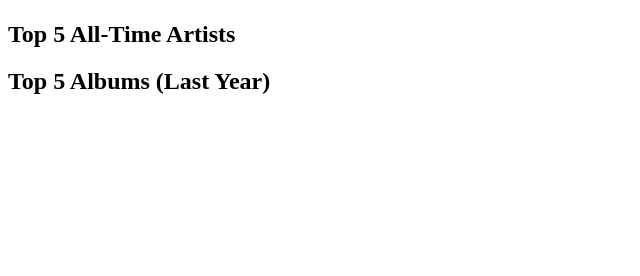
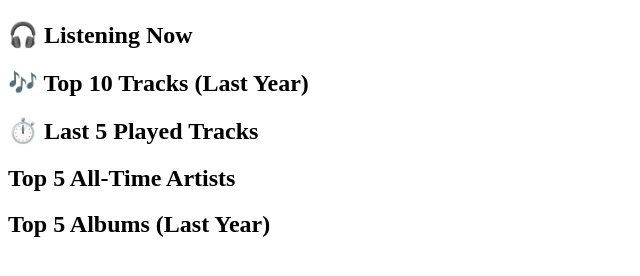
Before and after one commit to isaaclongenecker/lastfm-stats, a Flask app: template templates/stats.html in a window 1280 px wide. Shown: the part 131-407 px from the top of the page, without its empty margins (0-640 px from the left). Run offline with Flask 3, Linux system fonts and the light colour scheme; the template is opened without the code that fills it, so the values that code supplies are empty.

Commit message:
Finalized: Added HTML template structure for all new tracks data

```diff
--- a/app.py
+++ b/app.py
@@ -53,20 +53,43 @@ def get_lastfm_stats():
     stats_data['registered_on'] = datetime.fromtimestamp(int(registration_date_timestamp)).strftime('%B %d, %Y')
 
     # --- 2. Top Artists (All Time) ---
-    top_artists = user.get_top_artists(limit=5)
-    # Store data as a list of dicts for easy use in the website
+    top_artists = user.get_top_artists(limit=10)
     stats_data['top_artists'] = [
         {'name': artist.name, 'scrobbles': play_count}
         for artist, play_count in top_artists
     ]
 
     # --- 3. Top Albums (Last 365 Days) ---
-    top_year_albums = user.get_top_albums(limit=5, period=pylast.PERIOD_12MONTHS)
-    # Use the corrected access: album.title
+    top_year_albums = user.get_top_albums(limit=10, period=pylast.PERIOD_12MONTHS)
     stats_data['top_albums'] = [
         {'title': album.title, 'artist': album.artist.name, 'scrobbles': play_count}
         for album, play_count in top_year_albums
     ]
+
+    # 🟢 --- 4. Top Tracks (Last 365 Days) --- 🟢
+    top_year_tracks = user.get_top_tracks(limit=10, period=pylast.PERIOD_12MONTHS)
+    stats_data['top_tracks'] = [
+        {'title': track.title, 'artist': track.artist.name, 'scrobbles': play_count}
+        for track, play_count in top_year_tracks
+    ]
+
+    # 🟢 --- 5. Recently Played Tracks --- 🟢
+    recent_tracks = user.get_recent_tracks(limit=5)
+    stats_data['recent_tracks'] = [
+        {
+            'title': track_object.track.title,
+            'artist': track_object.track.artist.name,
+            'date': track_object.playback_date or "Now Playing"
+        }
+        for track_object in recent_tracks
+    ]
+
+    # 🟢 --- 6. Currently Playing Track --- 🟢
+    current_track = user.get_now_playing()
+    if current_track:
+        stats_data['now_playing'] = f"{current_track.title} by {current_track.artist.name}"
+    else:
+        stats_data['now_playing'] = "(Nothing currently scrobbling)"
 
     return stats_data
 
--- a/templates/stats.html
+++ b/templates/stats.html
@@ -9,6 +9,39 @@
     <h1>Last.fm Stats for {{ data.username }}</h1>
     <p>Registered Since: {{ data.registered_on }}</p>
     <p><strong>Total Scrobbles:</strong> {{ data.total_scrobbles }}</p>
+
+<section>
+    <h2>🎧 Listening Now</h2>
+    <p>
+        {{ data.now_playing }}
+    </p>
+</section>
+
+<section>
+    <h2>🎶 Top 10 Tracks (Last Year)</h2>
+
+    <ol>
+        {% for track in data.top_tracks %}
+        <li>
+            <strong>{{ track.title }}</strong> by {{ track.artist }}
+            ({{ track.scrobbles }} scrobbles)
+        </li>
+        {% endfor %}
+    </ol>
+</section>
+
+<section>
+    <h2>⏱️ Last 5 Played Tracks</h2>
+
+    <ul>
+        {% for track in data.recent_tracks %}
+        <li>
+            <strong>{{ track.title }}</strong> by {{ track.artist }}
+            <small>({{ track.date }})</small>
+        </li>
+        {% endfor %}
+    </ul>
+</section>
 
     <h2>Top 5 All-Time Artists</h2>
     <ol>
```
